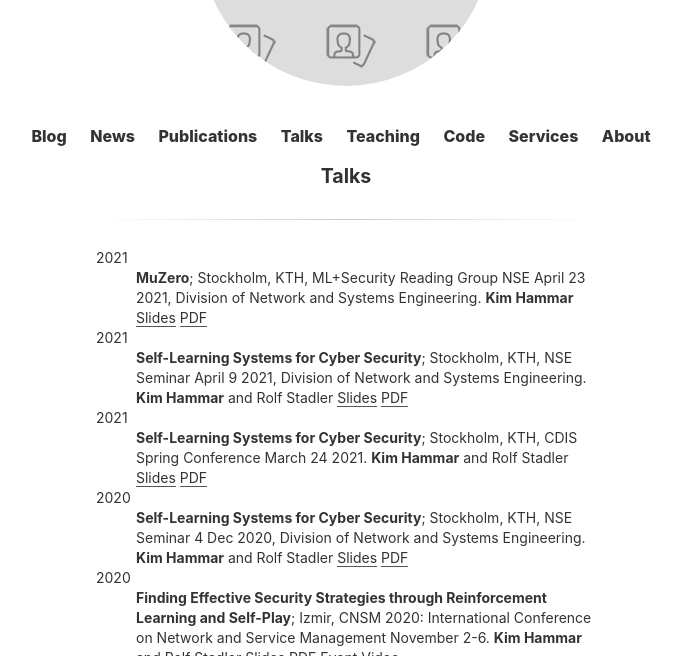
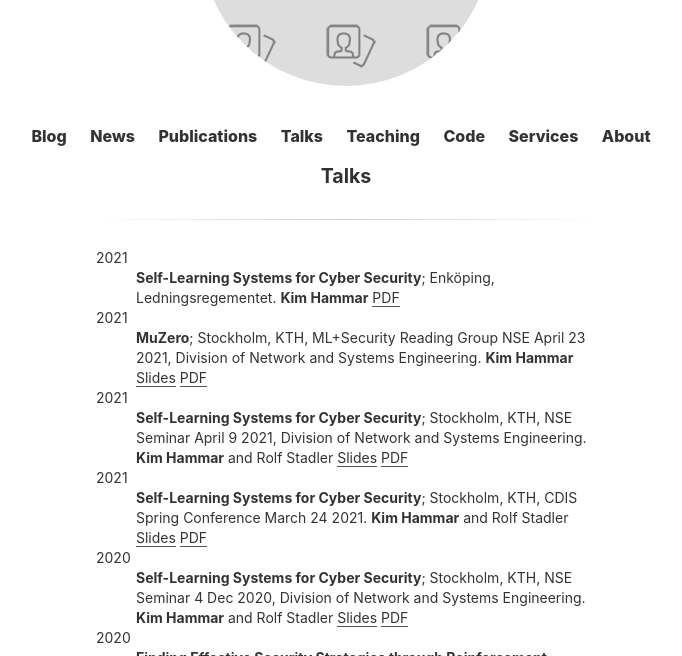
Before and after one commit to Limmen/Limmen.github.io, a Jekyll site: the page built from talks.md, in a window 1280 px wide and 900 px high, cut to the strip 244-900 px from the top of the window. Shown: the whole strip, without its empty margins (294-976 px from the left). Built offline with Jekyll 4.4.1, drawn with Linux system fonts in a browser that asks for light colours.

Commit message:
add slides

```diff
--- a/talks.md
+++ b/talks.md
@@ -2,6 +2,11 @@
 layout: page
 title: Talks
 ---
+
+2021
+:   **Self-Learning Systems for Cyber Security**; Enköping, Ledningsregementet.
+    **Kim Hammar**
+	[PDF](/assets/slides/Hammar_Stadler_Self_Learning_Systems_Enkoping_18_aug_21.pdf)
 
 2021
 :   **MuZero**; Stockholm, KTH, ML+Security Reading Group NSE April 23 2021, Division of Network and Systems Engineering.
```
Also changed, not shown: publications.md (+1 -1 lines), 1 other file.
